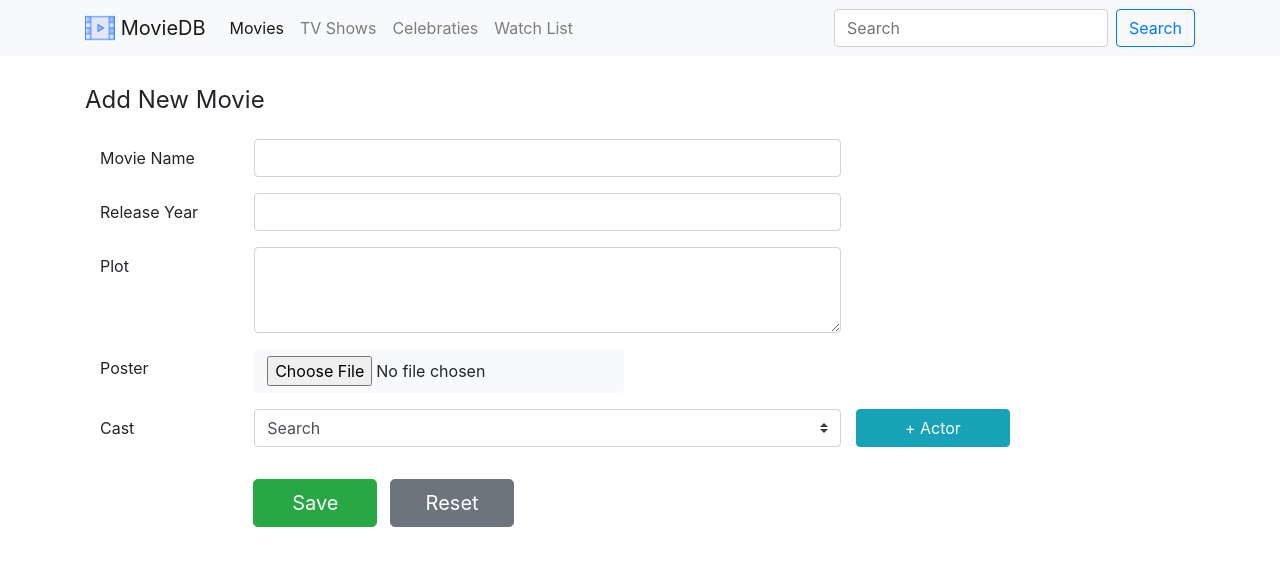
After one commit to SNathJr/DeltaX-MovieDB, a Flask app: page /add_movie in a window 1280 px wide. The commit adds this page. Shown: the top 566 px of the page. Run offline with Flask 2, Linux system fonts and the light colour scheme; parts of the project's set-up code (start-up, migrations or seed data) failed here and were passed over; some libraries are stand-ins or nearby versions.

Commit message:
Add Movie frontend template partially complete

```diff
--- a/application.py
+++ b/application.py
@@ -23,6 +23,10 @@ Session(app)
 if not os.getenv("DATABASE_URL"):
     raise RuntimeError("DATABASE_URL is not set")
 
+# Check for environment variable CLOUDINARY_URL
+if not os.getenv("CLOUDINARY_URL"):
+    raise RuntimeError("CLOUDINARY_URL is not set")
+
 # Set up database
 app.config["SQLALCHEMY_DATABASE_URI"] = os.getenv("DATABASE_URL")
 app.config["SQLALCHEMY_TRACK_MODIFICATIONS"] = False
@@ -33,3 +37,9 @@ db.init_app(app) # db as defined in models.py
 @app.route('/')
 def index():
     return render_template('index.html')
+
+
+# Add a new movie to DB
+@app.route('/add_movie')
+def add_movie():
+    return render_template('add_movie.html')
--- /dev/null
+++ b/templates/add_movie.html
@@ -0,0 +1,185 @@
+<!doctype html>
+<html lang="en">
+  <head>
+    <!-- Required meta tags -->
+    <meta charset="utf-8">
+    <meta name="viewport" content="width=device-width, initial-scale=1, shrink-to-fit=no">
+
+    <link rel="icon" href="static/favicon.png" type="image/png" sizes="16x16">
+
+    <!-- Bootstrap CSS -->
+    <link rel="stylesheet" href="https://stackpath.bootstrapcdn.com/bootstrap/4.3.1/css/bootstrap.min.css" integrity="sha384-ggOyR0iXCbMQv3Xipma34MD+dH/1fQ784/j6cY/iJTQUOhcWr7x9JvoRxT2MZw1T" crossorigin="anonymous">
+
+    <title>MovieDB | An assignment submitted to DeltaX</title>
+
+    <style>
+      .lead {
+        font-size: 1.5rem;
+        font-weight: 400;
+      }
+
+      nav {
+        margin-bottom: 30px;
+      }
+    </style>
+  </head>
+  <body>
+    <nav class="navbar navbar-expand-lg navbar-light bg-light">
+      <div class="container">
+        <a class="navbar-brand" href="/">
+          <img src="/static/logo.png" width="30" height="30" class="d-inline-block align-top" alt="">
+          MovieDB
+        </a>
+
+        <button class="navbar-toggler" type="button" data-toggle="collapse" data-target="#navbarSupportedContent" aria-controls="navbarSupportedContent" aria-expanded="false" aria-label="Toggle navigation">
+          <span class="navbar-toggler-icon"></span>
+        </button>
+
+        <div class="collapse navbar-collapse" id="navbarSupportedContent">
+          <ul class="navbar-nav mr-auto">
+            <li class="nav-item active">
+              <a class="nav-link" href="/">Movies <span class="sr-only">(current)</span></a>
+            </li>
+            <li class="nav-item">
+              <a class="nav-link" href="#">TV Shows</a>
+            </li>
+            <li class="nav-item">
+              <a class="nav-link" href="#">Celebraties</a>
+            </li>
+            <li class="nav-item">
+              <a class="nav-link" href="#">Watch List</a>
+            </li>
+          </ul>
+
+          <form class="form-inline">
+            <input class="form-control mr-sm-2" type="search" placeholder="Search" aria-label="Search">
+            <button class="btn btn-outline-primary my-2 my-sm-0 float-xs-right float-md-none" type="submit">Search</button>
+          </form>
+        </div>
+      </div>
+    </nav>
+
+    <div class="container">
+      <div class="my-3 row">
+        <h1 class="lead col-sm-12 col-md-8">Add New Movie</h1>
+      </div>
+
+      <form class="col-lg-10">
+        <div class="form-group row">
+          <label for="movieName" class="col-sm-2 col-form-label">Movie Name</label>
+          <div class="col-sm-8">
+            <input type="text" class="form-control" id="movieName" placeholder="">
+          </div>
+        </div>
+
+        <div class="form-group row">
+          <label for="releaseYear" class="col-sm-2 col-form-label">Release Year</label>
+          <div class="col-sm-8">
+            <input type="number" min="1800" max="2100" class="form-control" id="releaseYear" placeholder="">
+          </div>
+        </div>
+
+        <div class="form-group row">
+          <label for="moviePlot" class="col-sm-2 col-form-label">Plot</label>
+          <div class="col-sm-8">
+            <textarea class="form-control" id="moviePlot" placeholder="" rows="3"></textarea>
+          </div>
+        </div>
+
+        <div class="form-group row">
+          <label for="moviePoster" class="col-sm-2 col-form-label">Poster</label>
+          <div class="col-sm-8">
+            <input type="file" class="btn btn-light" id="moviePoster" placeholder="">
+          </div>
+        </div>
+
+        <div class="form-group row">
+          <label for="movieCast" class="col-sm-2 col-form-label">Cast</label>
+          <div class="col-sm-8">
+            <select class="custom-select form-control" id="movieCast">
+              <option selected>Search</option>
+              <option>Tom Cruise</option>
+              <option>Simon Pegg</option>
+              <option>Henry Cavill</option>
+            </select>
+          </div>
+          <button type="button" class="btn btn-info col-sm-2" data-toggle="modal" data-target="#add_actor" data-backdrop="static">+ Actor</button>
+        </div>
+        <div class="offset-sm-2">
+          <button type="submit" class="btn btn-success btn-lg col-sm-2 mt-sm-3 ml-sm-1">Save</button>
+          <button type="reset" class="btn btn-secondary btn-lg col-sm-2 mt-sm-3 ml-sm-2">Reset</button>
+        </div>
+
+      </form>
+
+      <!-- ADD ACTOR MODAL -->
+      <form>
+        <div id="add_actor" class="modal fade">
+          <div class="modal-dialog" role="document">
+            <div class="modal-content">
+              <div class="modal-header bg-info text-white rounded-top">
+                <h4 class="modal-title">Add Actor</h4>
+                <button type="button" class="close" data-dismiss="modal" aria-label="Close">
+                  <span aria-hidden="true">&times;</span>
+                </button>
+              </div>
+              <div class="modal-body">
+                <div class="form-group row">
+                  <label for="actorName" class="col-sm-3 col-form-label">Actor Name</label>
+                  <div class="col-sm-9">
+                    <input type="text" class="form-control" id="actorName" placeholder="">
+                  </div>
+                </div>
+
+                <div class="form-group row">
+                  <label for="actorSex" class="col-sm-3 col-form-label">Sex</label>
+                  <div class="col-sm-9">
+                    <div class="custom-control custom-radio custom-control-inline">
+                      <input type="radio" id="actorSexMale" name="actorSex" class="custom-control-input">
+                      <label class="custom-control-label" for="actorSexMale">Male</label>
+                    </div>
+                    <div class="custom-control custom-radio custom-control-inline">
+                      <input type="radio" id="actorSexFemale" name="actorSex" class="custom-control-input">
+                      <label class="custom-control-label" for="actorSexFemale">Female</label>
+                    </div>
+                    <div class="custom-control custom-radio custom-control-inline">
+                      <input type="radio" id="actorSexOther" name="actorSex" class="custom-control-input">
+                      <label class="custom-control-label" for="actorSexOther">Other</label>
+                    </div>
+                  </div>
+                </div>
+
+                <div class="form-group row">
+                  <label for="actorDOB" class="col-sm-3 col-form-label">Date of Birth</label>
+                  <div class="col-sm-9">
+                    <input type="date" class="form-control" id="actorDOB" placeholder="">
+                  </div>
+                </div>
+
+                <div class="form-group row">
+                  <label for="actorBio" class="col-sm-3 col-form-label">Bio</label>
+                  <div class="col-sm-9">
+                    <textarea class="form-control" id="actorBio" placeholder="" rows="3"></textarea>
+                  </div>
+                </div>
+
+                <div class="modal-footer">
+                  <button type="button" class="btn btn-secondary" data-dismiss="modal">Cancel</button>
+                  <button type="submit" class="btn btn-info">Done</button>
+                </div>
+
+              </div>
+            </div>
+          </div>
+        </div>
+      </form>
+
+    </div>
+
+    <!-- Optional JavaScript -->
+    <!-- jQuery first, then Popper.js, then Bootstrap JS -->
+    <script src="https://code.jquery.com/jquery-3.3.1.slim.min.js" integrity="sha384-q8i/X+965DzO0rT7abK41JStQIAqVgRVzpbzo5smXKp4YfRvH+8abtTE1Pi6jizo" crossorigin="anonymous"></script>
+    <script src="https://cdnjs.cloudflare.com/ajax/libs/popper.js/1.14.7/umd/popper.min.js" integrity="sha384-UO2eT0CpHqdSJQ6hJty5KVphtPhzWj9WO1clHTMGa3JDZwrnQq4sF86dIHNDz0W1" crossorigin="anonymous"></script>
+    <script src="https://stackpath.bootstrapcdn.com/bootstrap/4.3.1/js/bootstrap.min.js" integrity="sha384-JjSmVgyd0p3pXB1rRibZUAYoIIy6OrQ6VrjIEaFf/nJGzIxFDsf4x0xIM+B07jRM" crossorigin="anonymous"></script>
+  </body>
+</html>
```
Also changed, not shown: templates/index.html (+4 -3 lines).
